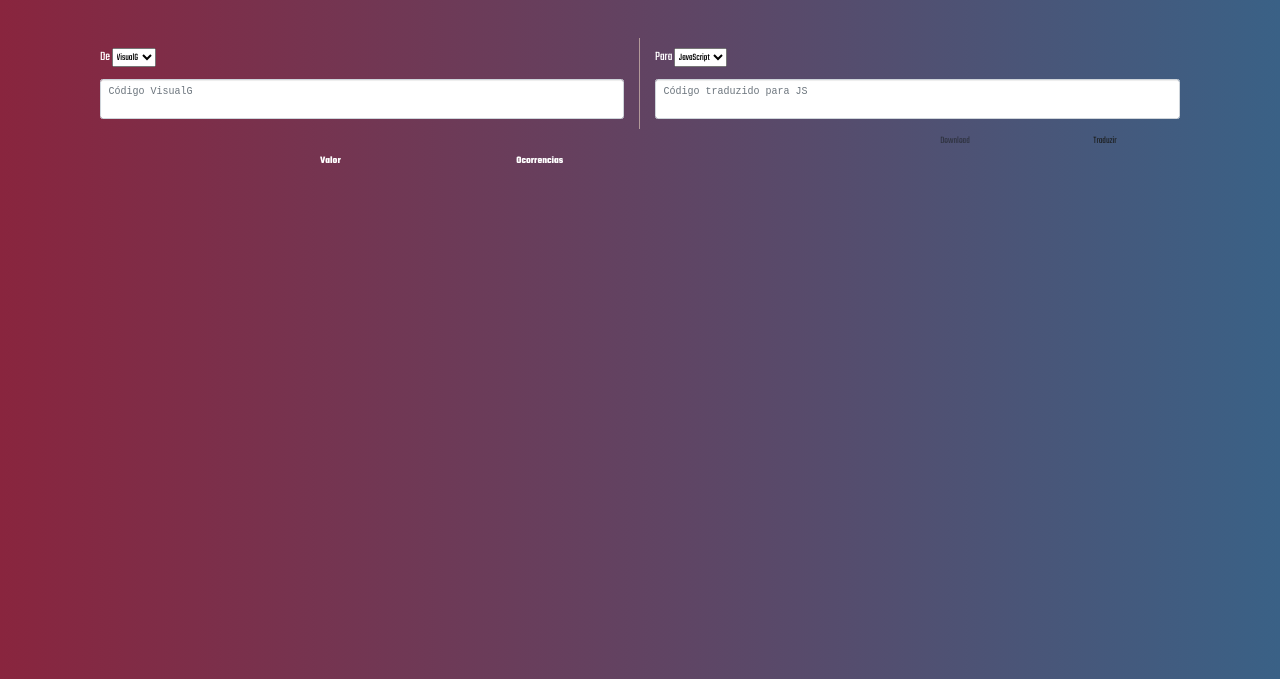
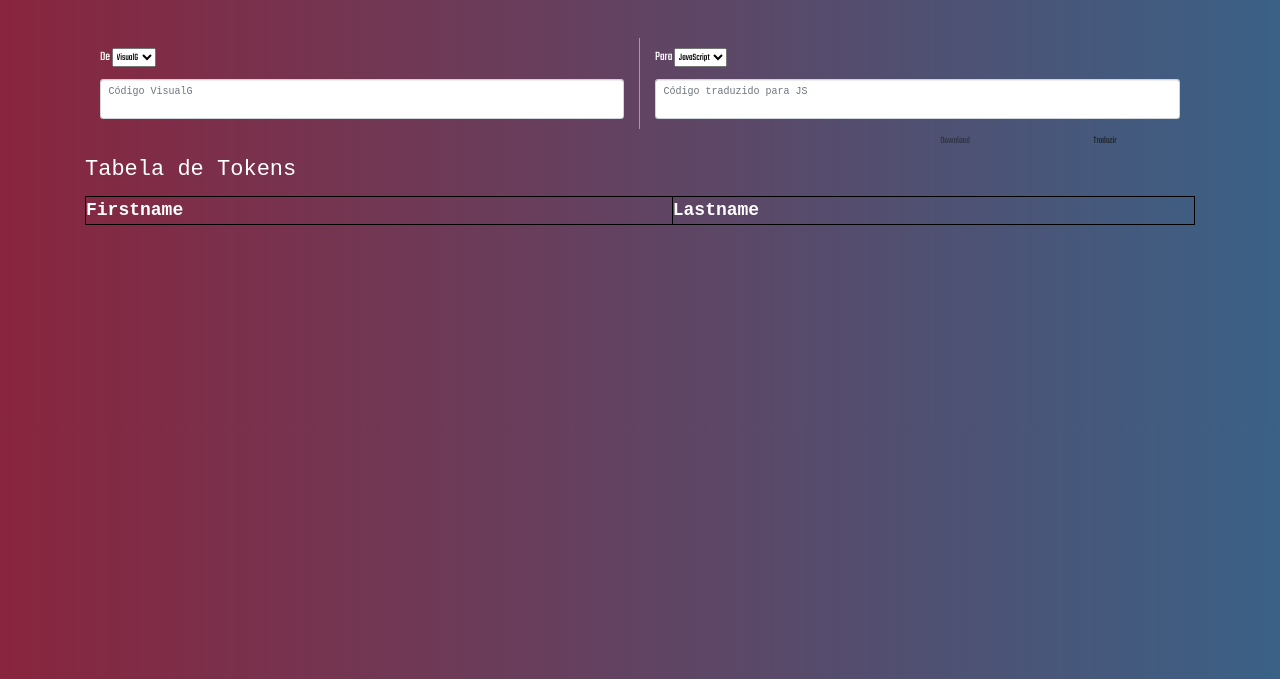
Before and after one commit to cristianworth/TradutorLinguagens, a plain HTML site: page index.html in a window 1280 px wide. Shown: the part 121-800 px from the top of the page. Drawn offline with nearby package versions, Linux system fonts and the light colour scheme.

Commit message:
tebela html css

```diff
--- a/index.css
+++ b/index.css
@@ -1,4 +1,9 @@
    /*Contact sectiom*/
+   .fonte{
+    font-family: 'Courier New', monospace;
+    font-size: 22px;
+
+   }
    .content-header{
     font-family: 'Oleo Script', cursive;
     color:#fcc500;
@@ -48,6 +53,15 @@
     font-size: 1.3em;
     color: #080808;
   }
+  table{
+    font-family: 'Courier New', monospace;
+    width:100%;
+    font-size: 18px;
+
+  }
+  th, td{
+    border: 1px solid black;
+  }
   textarea.form-control {
       height: 500px;
     resize: none;/*disables the resize function*/
--- a/index.html
+++ b/index.html
@@ -48,22 +48,21 @@
               <button onclick ="Download()" type="button" id="downloadbtn" disabled class="btn btn-default submit"><i class="fa fa-globe" aria-hidden="true"></i>   Download</button>
             </div>
 
-        </div>
+            </div>
 
+            <p class="fonte" >Tabela de Tokens</p>
+            <table id="ocorrenciaTokens", class="tabela-token">
+              <tr>
+                <th>Firstname</th>
+                <th>Lastname</th>
+              </tr>
+            </table>
 
-
+        </div:>
       </form>
+      <div>
+        <br>
+      </divd>
       </div></div>
-
-      <div style = "display: flex; justify-content: center">
-
-        <table id="ocorrenciaTokens" style="width:50%">
-          <tr>
-            <th>Valor</th>
-            <th>Ocorrencias</th>
-          </tr>
-        </table>
-      </div>
-
   </body>
   </html>
```
